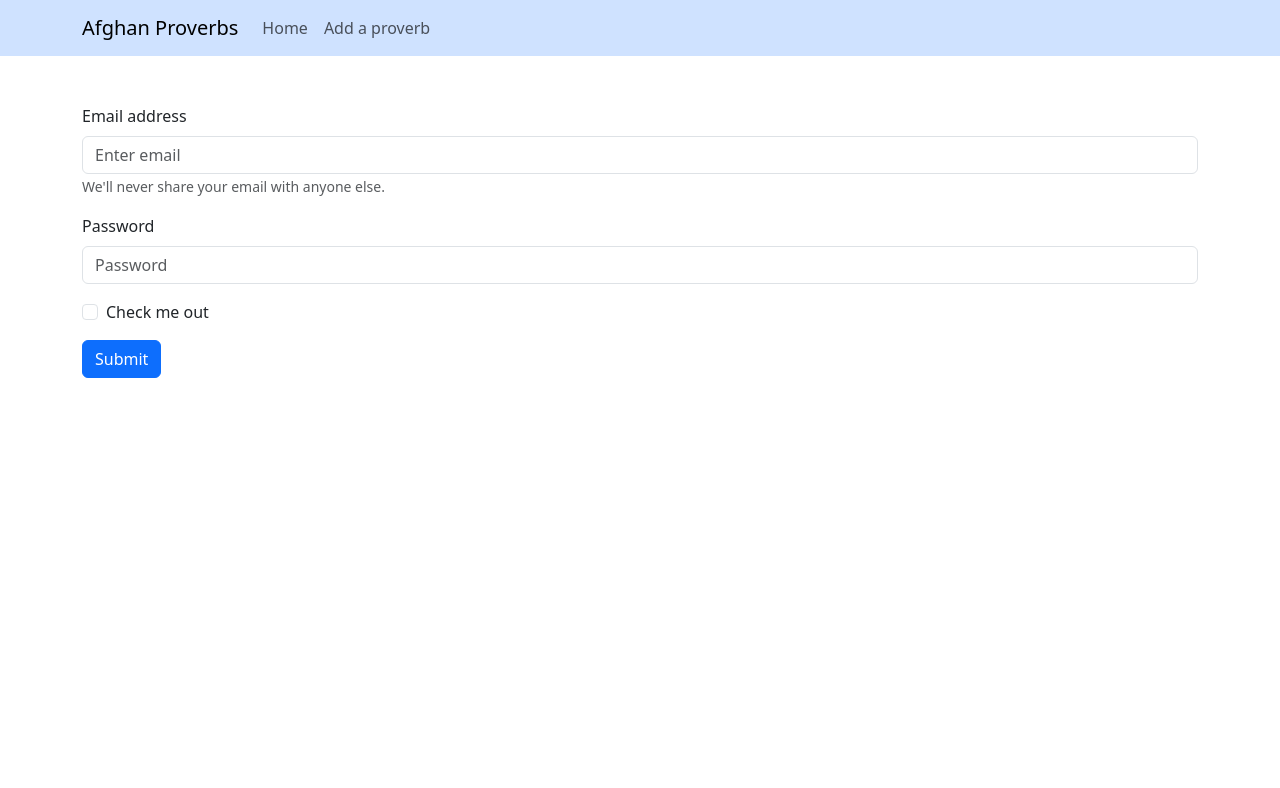
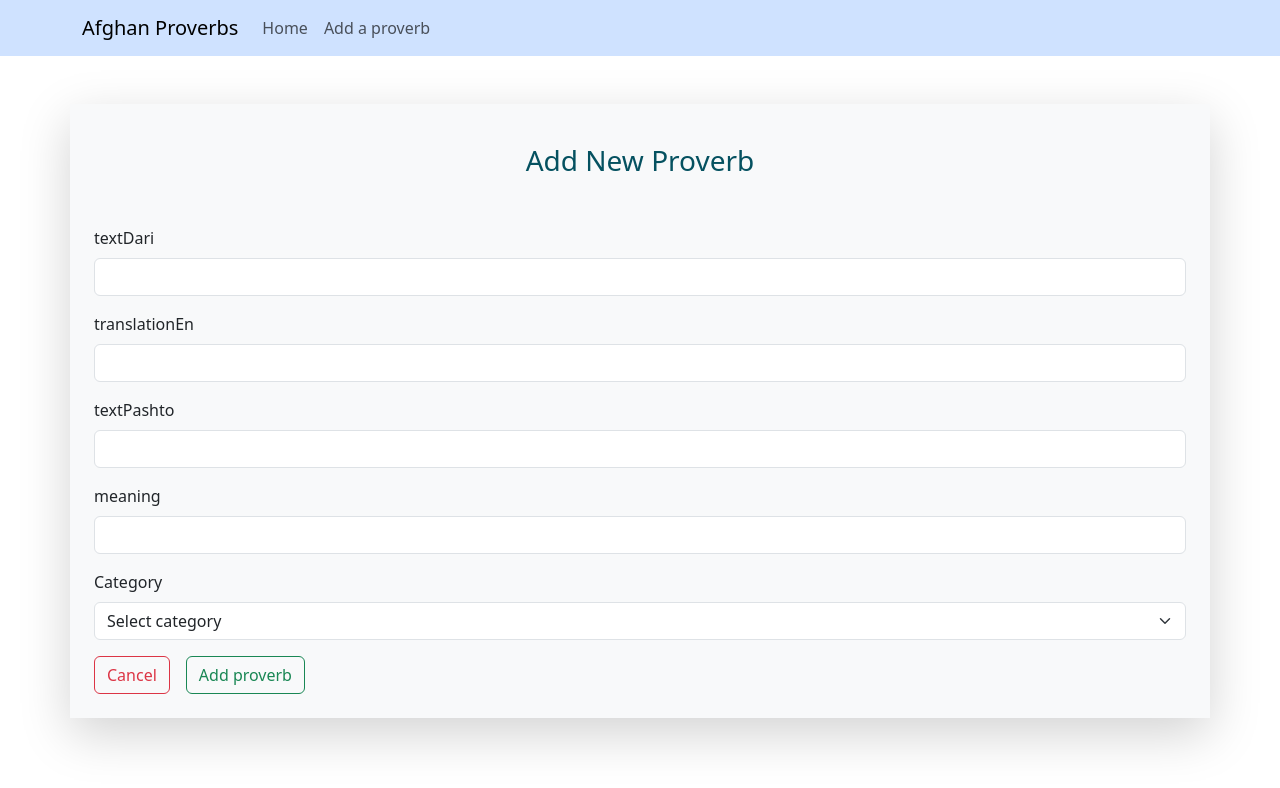
Before and after one commit to kubra-Islami/afghan-proverbs-front, a React (Vite) app: page /add-proverb in a window 1280 px wide. Shown: the top 788 px of the page. Built offline with nearby package versions, Linux system fonts and the light colour scheme.

Commit message:
worked on the edit , delete and adding a proverb

```diff
--- a/package.json
+++ b/package.json
@@ -15,6 +15,7 @@
     "react": "^19.0.0",
     "react-bootstrap": "^2.10.10",
     "react-dom": "^19.0.0",
+    "react-hook-form": "^7.56.4",
     "react-router-dom": "^7.6.0"
   },
   "devDependencies": {
--- a/src/App.jsx
+++ b/src/App.jsx
@@ -14,7 +14,6 @@ function App() {
             <Route path="/" element={<Home/>}/>
             <Route path="/add-proverb" element={<AddProverb/>}/>
             <Route path="/view-proverb/:id" element={<ViewProverb />} />
-
             <Route path="*" element={<NotFound />} />
         </Routes>
     </>
--- /dev/null
+++ b/src/components/CategorySelector.jsx
@@ -0,0 +1,28 @@
+import React from "react";
+import { Form } from "react-bootstrap";
+
+const CategorySelector = ({ register, defaultValue = "" }) => {
+
+    const categories = [
+        "Wisdom", "Patience", "Family", "Hard Work",
+        "Pride", "Humility", "Cleverness", "Foolishness", "Life Lessons", "Love & Loyalty"
+    ];
+
+    return (
+        <Form.Group className="mb-3">
+            <Form.Label>Category</Form.Label>
+            <Form.Select
+                defaultValue={defaultValue}
+                {...register("category", { required: "Category is required" })}
+                isInvalid={!!register("category")?.error}
+            >
+                <option value="">Select category</option>
+                {categories.map((cat, index) => (
+                    <option key={index} value={cat}>{cat}</option>
+                ))}
+            </Form.Select>
+        </Form.Group>
+    );
+}
+
+export default CategorySelector;
--- a/src/pages/AddProverb.jsx
+++ b/src/pages/AddProverb.jsx
@@ -1,30 +1,98 @@
-import React from "react";
-import {Button, Form} from "react-bootstrap";
+import React, {useState} from "react";
+import {Button, Form, Modal} from "react-bootstrap";
 import Container from "react-bootstrap/Container";
+import {useForm} from "react-hook-form";
+import {useNavigate} from "react-router-dom";
+import CategorySelector from "../components/CategorySelector.jsx";
+import axios from "axios";
 
 
 const AddProverb = () => {
-    return(
-        <Container className="mt-5">
-            <Form>
-                <Form.Group className="mb-3" controlId="formBasicEmail">
-                    <Form.Label>Email address</Form.Label>
-                    <Form.Control type="email" placeholder="Enter email" />
-                    <Form.Text className="text-muted">
-                        We'll never share your email with anyone else.
-                    </Form.Text>
+    const [proverb, setProverb] = useState({});
+    const [loading, setLoading] = useState(true);
+
+    const {
+        register,
+        handleSubmit,
+        formState: {errors},
+        reset,
+    } = useForm();
+
+
+    const navigate = useNavigate();
+
+    const onAddProverb = async (data) => {
+        setLoading(true);
+        try {
+            const response = await axios.post(`/proverbs/`, data);
+            setProverb(response.data);
+            reset();
+            navigate('/');
+        } catch (err) {
+            console.error("Error adding proverb:", err);
+        } finally {
+            setLoading(false);
+        }
+    };
+
+    return (
+        <Container className="mt-5 shadow-lg p-4 bg-body-tertiary">
+            <h3 className='text-center mb-5 mt-3 text-info-emphasis'>Add New Proverb</h3>
+            <Form onSubmit={handleSubmit(onAddProverb)}>
+                <Form.Group className="mb-3">
+                    <Form.Label>textDari</Form.Label>
+                    <Form.Control
+                        type="text"
+                        {...register("textDari", {required: "textDari is required"})}
+                        isInvalid={!!errors.textDari}
+                    />
+                    <Form.Control.Feedback type="invalid">
+                        {errors.textDari?.message}
+                    </Form.Control.Feedback>
                 </Form.Group>
+                <Form.Group className="mb-3">
+                    <Form.Label>translationEn</Form.Label>
+                    <Form.Control
+                        type="text"
+                        {...register("translationEn", {required: "translationEn is required"})}
+                        isInvalid={!!errors.translationEn}
+                    />
+                    <Form.Control.Feedback type="invalid">
+                        {errors.translationEn?.message}
+                    </Form.Control.Feedback>
+                </Form.Group>
+                <Form.Group className="mb-3">
+                    <Form.Label>textPashto</Form.Label>
+                    <Form.Control
+                        type="text"
+                        {...register("textPashto", {required: "textPashto is required"})}
+                        isInvalid={!!errors.textPashto}
+                    />
+                    <Form.Control.Feedback type="invalid">
+                        {errors.textPashto?.message}
+                    </Form.Control.Feedback>
+                </Form.Group>
+                <Form.Group className="mb-3">
+                    <Form.Label>meaning</Form.Label>
+                    <Form.Control
+                        type="text"
+                        {...register("meaning", {required: "meaning is required"})}
+                        isInvalid={!!errors.meaning}
+                    />
+                    <Form.Control.Feedback type="invalid">
+                        {errors.meaning?.message}
+                    </Form.Control.Feedback>
+                </Form.Group>
+                <CategorySelector register={register} />
 
-                <Form.Group className="mb-3" controlId="formBasicPassword">
-                    <Form.Label>Password</Form.Label>
-                    <Form.Control type="password" placeholder="Password" />
-                </Form.Group>
-                <Form.Group className="mb-3" controlId="formBasicCheckbox">
-                    <Form.Check type="checkbox" label="Check me out" />
-                </Form.Group>
-                <Button variant="primary" type="submit">
-                    Submit
-                </Button>
+               <div className="d-flex">
+                   <Button variant="outline-danger me-3">
+                       Cancel
+                   </Button>
+                   <Button variant="outline-success" type='submit'>
+                       Add proverb
+                   </Button>
+               </div>
             </Form>
         </Container>
     )
--- a/src/pages/Home.jsx
+++ b/src/pages/Home.jsx
@@ -55,7 +55,7 @@ const Home = () => {
                         {
                             proverbs.map((proverb) => (
                                 <tr key={proverb.id}>
-                                    <td>{num + 1}</td>
+                                    <td>{proverb.id}</td>
                                     <td>{proverb.textDari}</td>
                                     <td>{proverb.textPashto}</td>
                                     <td>{proverb.translationEn}</td>
--- a/src/pages/NotFound.jsx
+++ b/src/pages/NotFound.jsx
@@ -1,11 +1,12 @@
 import React from "react";
+import Container from "react-bootstrap/Container";
 
 
 const NotFound = ()=>{
     return (
-        <>
+        <Container>
             <h2>Not Found</h2>
-        </>
+        </Container>
     )
 }
 
--- a/src/pages/ViewProverb.jsx
+++ b/src/pages/ViewProverb.jsx
@@ -1,17 +1,58 @@
 import React, {useEffect, useState} from "react";
-import {Link, useParams} from "react-router-dom";
-import {Button, Card, Col, Row} from "react-bootstrap";
+import {Link, useNavigate, useParams} from "react-router-dom";
+import {Button, Card, Form, Modal} from "react-bootstrap";
 import Container from "react-bootstrap/Container";
 import axios from "axios";
 import CustomSpinner from "../components/CustomSpinner.jsx";
+import CategorySelector from "../components/CategorySelector.jsx";
+import {useForm} from "react-hook-form";
 
 const ViewProverb = () => {
     const {id} = useParams();
+    const [show, setShow] = useState(false);
+    const [deleteShow, setDeleteShow] = useState(false);
 
     const [proverb, setProverb] = useState({});
     const [loading, setLoading] = useState(true);
 
-    const getProverb = () => {
+    const handleClose = () => setShow(false);
+    const handleDeleteClose = () => setDeleteShow(false);
+
+    const {
+        register,
+        handleSubmit,
+        formState: {errors},
+        reset,
+    } = useForm();
+
+    const navigate = useNavigate();
+
+    const onEdit = async (data) => {
+        setLoading(true);
+        await axios.put(`/proverbs/${id}`, data).then((response) => {
+            setProverb(response.data);
+            setShow(false);
+            navigate(`/view-proverb/${id}`);
+        })
+        .catch((err) => {
+            console.error("Error editing proverb:", err);
+        })
+        .finally(() => {
+            setLoading(false); // end loading
+        });
+    };
+
+    const onDelete = async () => {
+        try {
+            await axios.delete(`/proverbs/${id}`);
+            navigate("/");
+        } catch (err) {
+            console.error("Error deleting proverb:", err);
+        }
+    };
+
+
+    const getProverb = async () => {
         try {
             axios.get(`/proverbs/${id}`).then((response) => {
                 const proverb_data = response.data;
@@ -28,14 +69,23 @@ const ViewProverb = () => {
         }
     }
 
+    const handleShow = () => {
+        reset(proverb);
+        setShow(true);
+    }
+
     useEffect(() => {
         getProverb();
     }, []);
 
+    useEffect(() => {
+        if (show) reset(proverb);
+    }, [proverb, show]);
 
-    return (<Container className='mt-5 text-center d-flex justify-content-center'>
+    return (
+        <Container className='mt-5 text-center d-flex justify-content-center'>
             {loading ? <CustomSpinner/> :
-                <Card className="shadow border-0 p-4 w-100" style={{ maxWidth: "600px" }}>
+                <Card className="shadow border-0 p-4 w-100" style={{maxWidth: "600px"}}>
                     <Card.Body>
                         <h3 className="mb-3 text-center text-primary">{proverb?.textDari}</h3>
 
@@ -61,17 +111,102 @@ const ViewProverb = () => {
 
                         <div className="d-flex justify-content-between">
                             <Link to="/">
-                                <Button variant="outline-primary">← Back</Button>
+                                <Button variant="primary">← Back</Button>
                             </Link>
-                            <Link to={`/edit-proverb/${proverb?.id}`}>
-                                <Button variant="primary">Edit</Button>
-                            </Link>
+                            <Button variant="outline-warning" onClick={handleShow}>Edit</Button>
+                            <Button variant="outline-danger" onClick={()=>setDeleteShow(true)}>Delete</Button>
                         </div>
                     </Card.Body>
                 </Card>
             }
+            <Modal show={show} onHide={handleClose}
+                   size="lg"
+                   aria-labelledby="contained-modal-title-vcenter"
+                   centered>
+                <Modal.Header closeButton>
+                    <Modal.Title>Edit Proverb</Modal.Title>
+                </Modal.Header>
+                <Modal.Body>
+                    <Form onSubmit={handleSubmit(onEdit)}>
+                        <Form.Group className="mb-3">
+                            <Form.Label>textDari</Form.Label>
+                            <Form.Control
+                                type="text"
+                                {...register("textDari", {required: "textDari is required"})}
+                                isInvalid={!!errors.textDari}
+                            />
+                            <Form.Control.Feedback type="invalid">
+                                {errors.textDari?.message}
+                            </Form.Control.Feedback>
+                        </Form.Group>
+                        <Form.Group className="mb-3">
+                            <Form.Label>translationEn</Form.Label>
+                            <Form.Control
+                                type="text"
+                                {...register("translationEn", {required: "translationEn is required"})}
+                                isInvalid={!!errors.translationEn}
+                            />
+                            <Form.Control.Feedback type="invalid">
+                                {errors.translationEn?.message}
+                            </Form.Control.Feedback>
+                        </Form.Group>
+                        <Form.Group className="mb-3">
+                            <Form.Label>textPashto</Form.Label>
+                            <Form.Control
+                                type="text"
+                                {...register("textPashto", {required: "textPashto is required"})}
+                                isInvalid={!!errors.textPashto}
+                            />
+                            <Form.Control.Feedback type="invalid">
+                                {errors.textPashto?.message}
+                            </Form.Control.Feedback>
+                        </Form.Group>
+                        <Form.Group className="mb-3">
+                            <Form.Label>meaning</Form.Label>
+                            <Form.Control
+                                type="text"
+                                {...register("meaning", {required: "meaning is required"})}
+                                isInvalid={!!errors.meaning}
+                            />
+                            <Form.Control.Feedback type="invalid">
+                                {errors.meaning?.message}
+                            </Form.Control.Feedback>
+                        </Form.Group>
+                        <CategorySelector register={register} />
 
-        </Container>)
+                        <Modal.Footer>
+                            <Button variant="secondary" onClick={handleClose}>
+                                Close
+                            </Button>
+                            <Button variant="primary" type='submit'>
+                                Save Changes
+                            </Button>
+                        </Modal.Footer>
+                    </Form>
+                </Modal.Body>
+
+            </Modal>
+
+            <Modal
+                show={deleteShow}
+                onHide={handleDeleteClose}
+                centered
+            >
+                <Modal.Header closeButton>
+                    <Modal.Title>Delete Proverb</Modal.Title>
+                </Modal.Header>
+                <Modal.Body>
+                   Are you sue deleting this Proverb?
+                </Modal.Body>
+                <Modal.Footer>
+                    <Button variant="danger" onClick={onDelete} >
+                        Yes
+                    </Button>
+                    <Button variant="primary" onClick={handleDeleteClose}>No</Button>
+                </Modal.Footer>
+            </Modal>
+        </Container>
+    )
 }
 
 export default ViewProverb;
```
Also changed, not shown: 1 other file (tests, documents, lock files or other folders).
